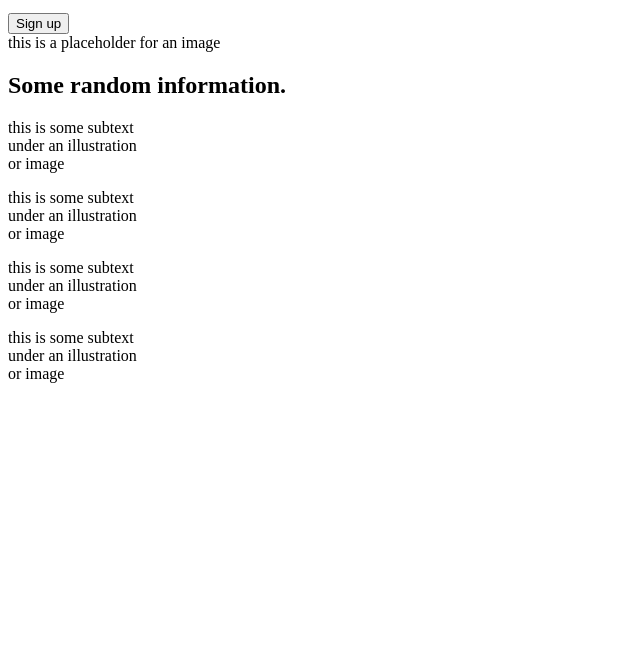
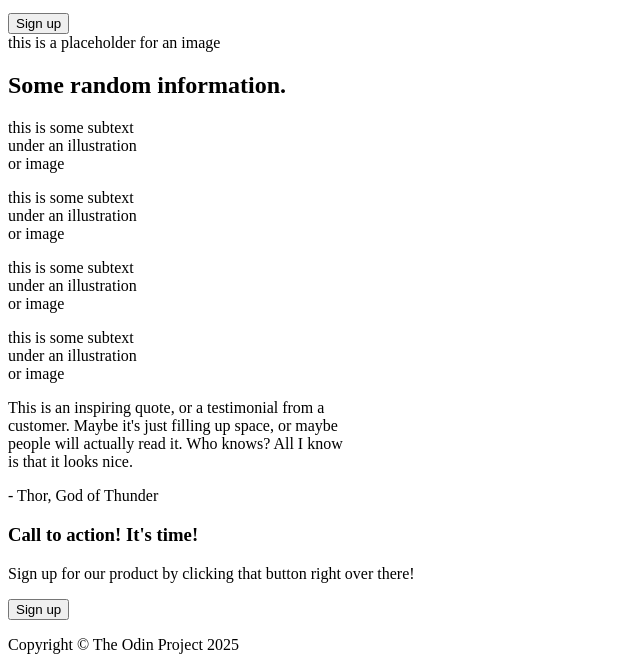
Before and after one commit to OlujimiA/Landing-Page, a plain HTML site: page index.html in a window 1280 px wide. Shown: the part 214-884 px from the top of the page, without its empty margins (0-640 px from the left). Before the commit the page ends 800 px from the top, so only its background shows below. Drawn offline with Linux system fonts and the light colour scheme.

Commit message:
Finish HTML structure for landing page

```diff
--- a/index.html
+++ b/index.html
@@ -48,5 +48,27 @@
                 </div>
             </div>
         </section>
+        <section>
+            <div>
+                <p>This is an inspiring quote, or a testimonial from a<br>
+                    customer. Maybe it's just filling up space, or maybe<br>
+                    people will actually read it. Who knows? All I know<br>
+                    is that it looks nice.
+                </p>
+                <p>- Thor, God of Thunder</p>
+            </div>
+        </section>
+        <section>
+            <div>
+                <div>
+                    <h3>Call to action! It's time!</h3>
+                    <p>Sign up for our product by clicking that button right over there!</p>
+                </div>
+                <button>Sign up</button>
+            </div>
+        </section>
+        <footer>
+            <p>Copyright &copy The Odin Project 2025</p>
+        </footer>
     </body>
 </html>
```
